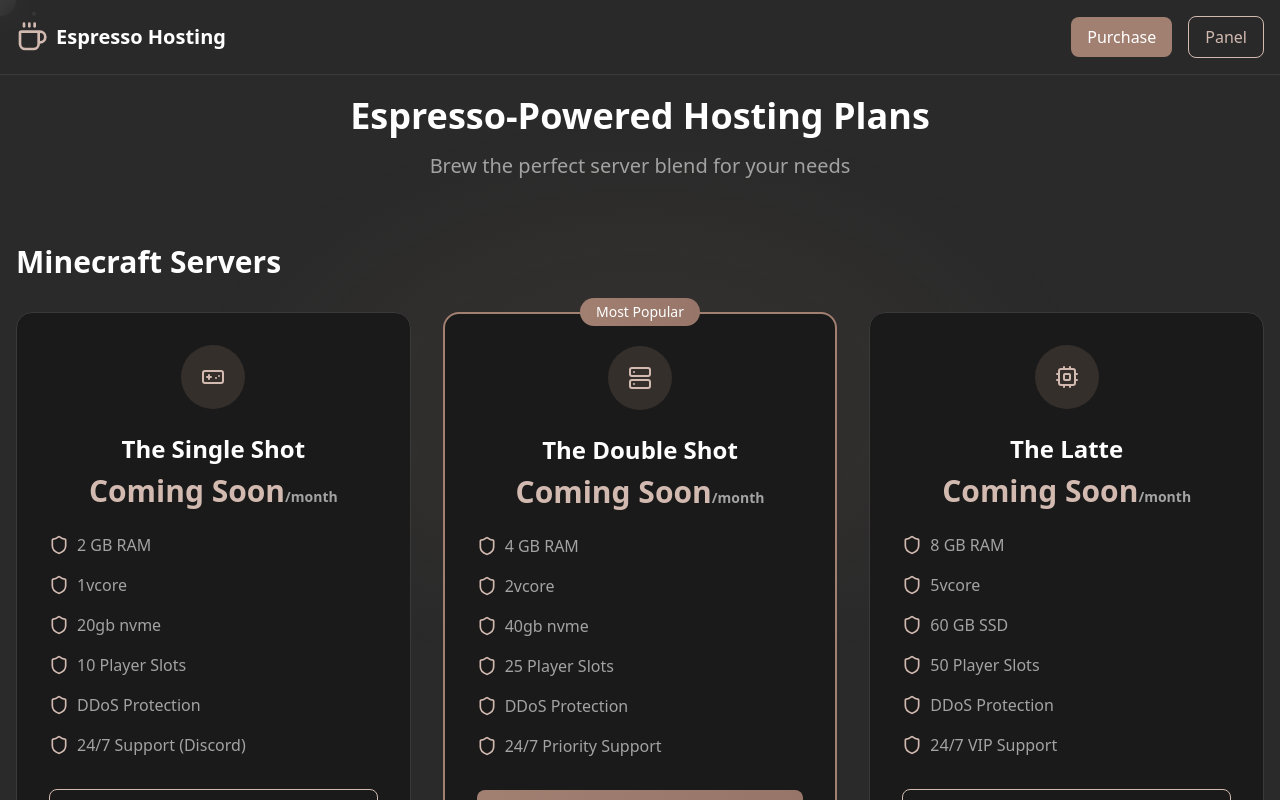
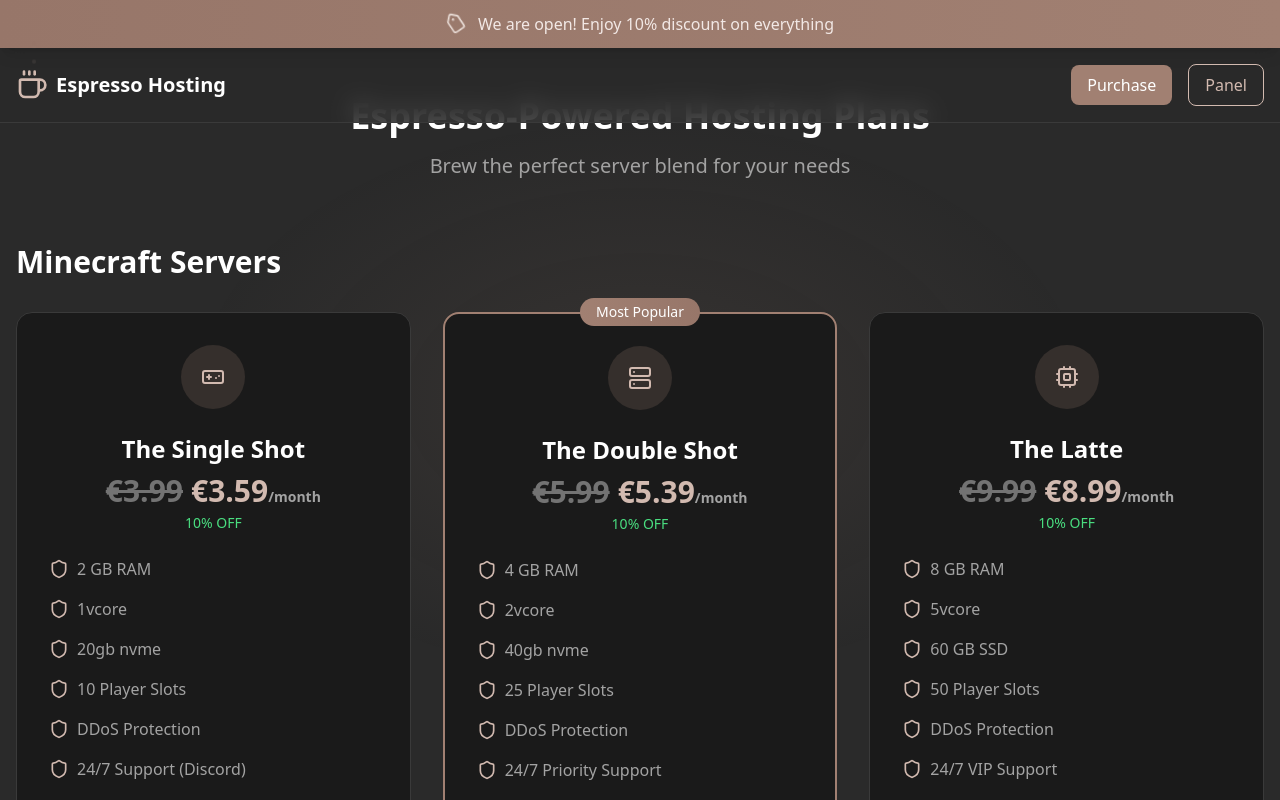
Before and after one commit to EspressoHosting/EspressoWeb, a React (Vite) app: page /all-plans in a window 1280 px wide. Shown: the top 800 px of the page. Built offline with nearby package versions, Linux system fonts and the light colour scheme.

Commit message:
feat: add promotional banner and discounted pricing for plans
Introduce a promotional banner in the Header component to announce a 10% discount. Update the pricing structure in Plans and AllPlans components to display both original and discounted prices, enhancing user engagement and transparency.

```diff
--- a/src/components/AllPlans.tsx
+++ b/src/components/AllPlans.tsx
@@ -8,7 +8,8 @@
     plans: [
       {
         name: 'The Single Shot',
-        price: 'Coming Soon',
+        price: '€3.99',
+        discountedPrice: '€3.59',
         features: [
           '2 GB RAM',
           '1vcore',
@@ -21,7 +22,8 @@
       },
       {
         name: 'The Double Shot',
-        price: 'Coming Soon',
+        price: '€5.99',
+        discountedPrice: '€5.39',
         features: [
           '4 GB RAM',
           '2vcore',
@@ -35,7 +37,8 @@
       },
       {
         name: 'The Latte',
-        price: 'Coming Soon',
+        price: '€9.99',
+        discountedPrice: '€8.99',
         features: [
           '8 GB RAM',
           '5vcore',
@@ -53,7 +56,8 @@
     plans: [
       {
         name: 'Espresso Shot',
-        price: 'Coming Soon',
+        price: '€4.99',
+        discountedPrice: '€4.49',
         features: [
           '1 GB RAM',
           '1vcore',
@@ -68,7 +72,8 @@
       },
       {
         name: 'Cappuccino',
-        price: 'Coming Soon',
+        price: '€7.99',
+        discountedPrice: '€7.19',
         features: [
           '2 GB RAM',
           '2vcore',
@@ -84,7 +89,8 @@
       },
       {
         name: 'Mocha Latte',
-        price: 'Coming Soon',
+        price: '€10.99',
+        discountedPrice: '€9.89',
         features: [
           '4 GB RAM',
           '3vcore',
@@ -104,7 +110,8 @@
     plans: [
       {
         name: 'Macchiato',
-        price: 'Coming Soon',
+        price: '€5.99',
+        discountedPrice: '€5.39',
         features: [
           '1 GB RAM',
           '1vcore',
@@ -116,7 +123,8 @@
       },
       {
         name: 'Flat White',
-        price: 'Coming Soon',
+        price: '€8.99',
+        discountedPrice: '€8.09',
         features: [
           '2 GB RAM',
           '2vcore',
@@ -128,7 +136,8 @@
       },
       {
         name: 'Affogato',
-        price: 'Coming Soon',
+        price: '€12.99',
+        discountedPrice: '€11.69',
         features: [
           '4 GB RAM',
           '3vcore',
@@ -140,6 +149,7 @@
     ]
   }
 ];
+
 
 export function AllPlans() {
   const [hoveredPlan, setHoveredPlan] = useState<{category: number, plan: number} | null>(null);
@@ -201,7 +211,14 @@
                   </motion.div>
 
                   <h3 className="text-2xl font-bold text-white text-center mb-2">{plan.name}</h3>
-                  <p className="text-3xl font-bold text-brown-400 text-center mb-6">{plan.price}<span className="text-sm text-neutral-400">/month</span></p>
+                  <div className="text-center mb-6">
+                <p className="text-3xl font-bold text-brown-400">
+                  <span className="line-through text-neutral-500">{plan.price}</span>
+                  <span className="ml-2">{plan.discountedPrice}</span>
+                  <span className="text-sm text-neutral-400">/month</span>
+                </p>
+                <p className="text-sm text-green-400 mt-1">10% OFF</p>
+              </div>
 
                   <ul className="space-y-4 mb-8">
                     {plan.features.map((feature, i) => (
--- a/src/components/Header.tsx
+++ b/src/components/Header.tsx
@@ -1,9 +1,28 @@
 import { motion } from 'framer-motion';
-import { Coffee } from 'lucide-react';
+import { Coffee, Tag } from 'lucide-react';
 
 export function Header() {
   return (
     <header className="fixed top-0 left-0 right-0 z-50 bg-dark-200/80 backdrop-blur-md border-b border-dark-300">
+      {/* Promotional Banner */}
+      <motion.div
+        className="bg-gradient-to-r from-brown-700 to-brown-600 py-3 text-white text-center font-medium shadow-lg"
+        initial={{ opacity: 0, y: -20 }}
+        animate={{ opacity: 1, y: 0 }}
+        transition={{ delay: 0.2 }}
+      >
+        <div className="container mx-auto px-4 flex items-center justify-center gap-3">
+          <motion.div
+            initial={{ rotate: 0 }}
+            animate={{ rotate: 360 }}
+            transition={{ duration: 2, repeat: Infinity, ease: "linear" }}
+          >
+            <Tag className="w-5 h-5 text-brown-200" />
+          </motion.div>
+          <span className="text-brown-100">We are open! Enjoy 10% discount on everything</span>
+        </div>
+      </motion.div>
+
       <nav className="container mx-auto px-4 py-4 flex items-center justify-between">
         <motion.div
           initial={{ opacity: 0, x: -20 }}
--- a/src/components/Plans.tsx
+++ b/src/components/Plans.tsx
@@ -5,7 +5,8 @@
 const plans = [
   {
     name: 'The Single Shot',
-    price: 'Coming Soon',
+    price: '€3.99',
+    discountedPrice: '€3.59',
     features: [
       '2 GB RAM',
       '1vcore',
@@ -18,7 +19,8 @@
   },
   {
     name: 'The Double Shot',
-    price: 'Coming Soon',
+    price: '€5.99',
+    discountedPrice: '€5.39',
     features: [
       '4 GB RAM',
       '2vcore',
@@ -32,7 +34,8 @@
   },
   {
     name: 'The Latte',
-    price: 'Coming Soon',
+    price: '€9.99',
+    discountedPrice: '€8.99',
     features: [
       '8 GB RAM',
       '5vcore',
@@ -96,7 +99,14 @@
               </motion.div>
 
               <h3 className="text-2xl font-bold text-white text-center mb-2">{plan.name}</h3>
-              <p className="text-3xl font-bold text-brown-400 text-center mb-6">{plan.price}<span className="text-sm text-neutral-400">/month</span></p>
+              <div className="text-center mb-6">
+                <p className="text-3xl font-bold text-brown-400">
+                  <span className="line-through text-neutral-500">{plan.price}</span>
+                  <span className="ml-2">{plan.discountedPrice}</span>
+                  <span className="text-sm text-neutral-400">/month</span>
+                </p>
+                <p className="text-sm text-green-400 mt-1">10% OFF</p>
+              </div>
 
               <ul className="space-y-4 mb-8">
                 {plan.features.map((feature, i) => (
```
